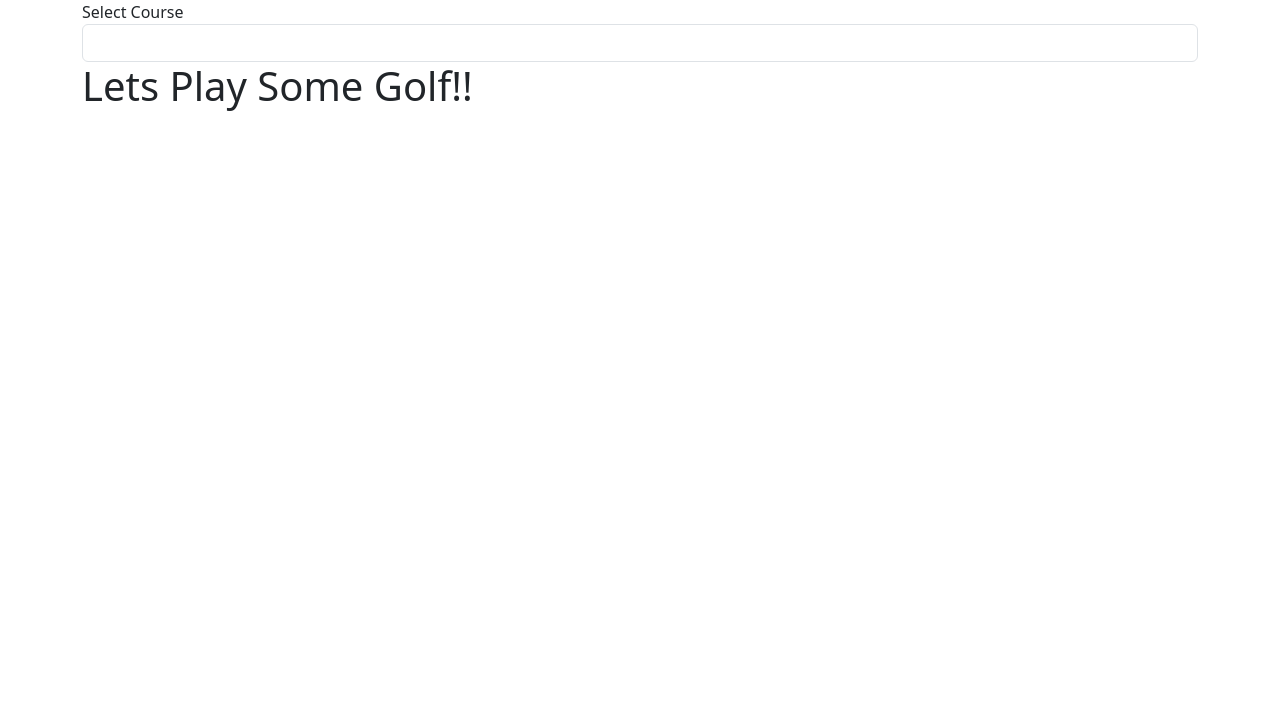
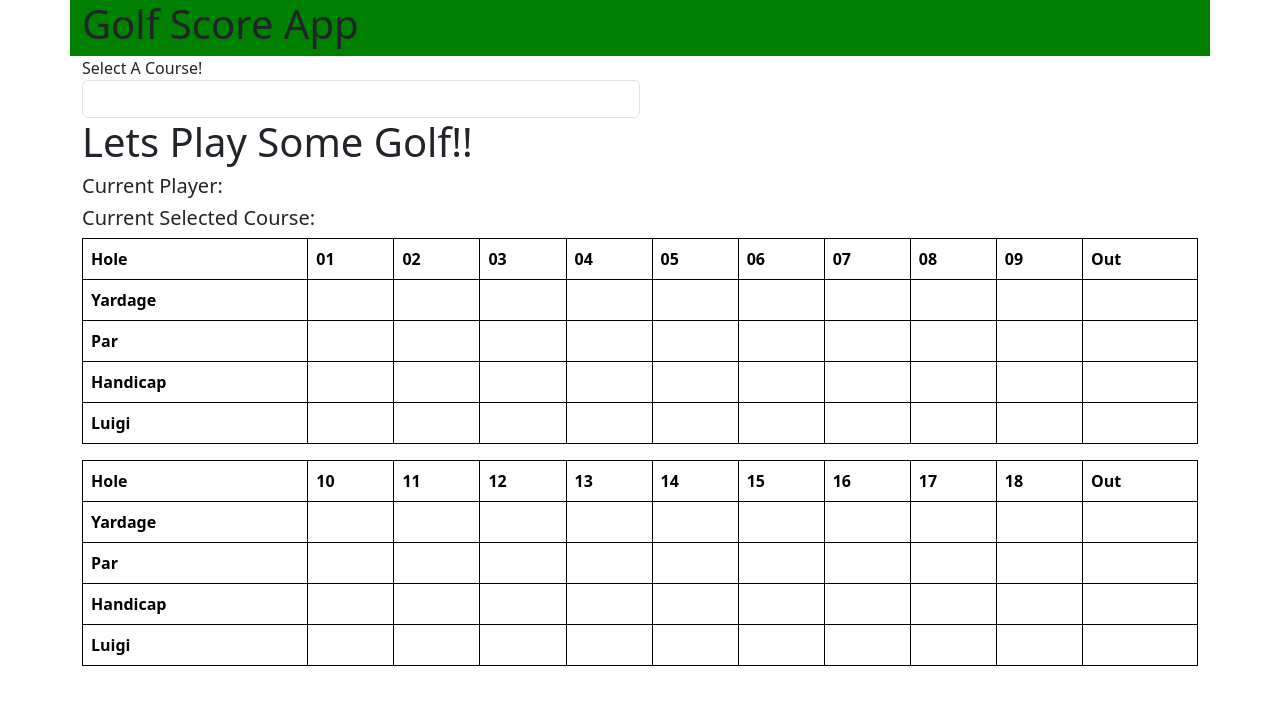
Before and after one commit to Wackyprogamer/2.P.2GolfScoreApp, a plain HTML site: page index.html in a window 1280 px wide. Drawn offline with nearby package versions, Linux system fonts and the light colour scheme.

Commit message:
added more html structure and will begin on styleing 10/13/2023 08:27:36

```diff
--- a/index.html
+++ b/index.html
@@ -12,16 +12,18 @@
 <body>
 
     <div class="container">
-        <div class="row">
+        <div class="row" style="background-color: green;">
             <!--Green Banner / Header-->
-            <div class="col-lg-12" id="header"></div>
+            <div class="col-lg-12" id="header">
+                <h1 id="headerCourse">Golf Score App</h1>
+            </div>
         </div>
         <!--Container holding golf course options -->
         <div class="row">
             <div class="col-lg-12">
                 <div id="options-container">
-                    <div class="form-group">
-                        <label for="course-select">Select Course</label>
+                    <div class="form-group col-lg-6">
+                        <label for="course-select">Select A Course!</label>
                         <select class="form-control" id="course-select"></select>
                     </div>
                 </div>
@@ -29,17 +31,160 @@
         </div>
         <!--div container holding the scorecard -- holding the two tables of holes-->
         <div class="row" id="scorecard-container">
-            <h1>Lets Play Some Golf!!
+            <h1>Lets Play Some Golf!!</h1>
             <!--Scorecard div itself-->
             <div class="col-lg-12" id="scorecard">
                 <!--Div containing the first 9 holes & Player Names-->
-                <div class="table-responsive">
-                    <table class="table table-bordered">
+                <div class="table-responsive" id="firstTable">
+                    <table class="table table-bordered" style="border-color: black;">
+                        <h5 id="playerID">Current Player: </h5>
+
+                        <h5 id="selectedCourse">Current Selected Course: </h5>
+                        <tr>
+                            <th>Hole</th>
+                            <th>01</th>
+                            <th>02</th>
+                            <th>03</th>
+                            <th>04</th>
+                            <th>05</th>
+                            <th>06</th>
+                            <th>07</th>
+                            <th>08</th>
+                            <th>09</th>
+                            <th>Out</th>
+                        </tr>
+
+                        <tr>
+                            <th>Yardage</th>
+                            <th></th>
+                            <th></th>
+                            <th></th>
+                            <th></th>
+                            <th></th>
+                            <th></th>
+                            <th></th>
+                            <th></th>
+                            <th></th>
+                            <th></th>
+                        </tr>
+
+                        <tr>
+                            <th>Par</th>
+                            <th></th>
+                            <th></th>
+                            <th></th>
+                            <th></th>
+                            <th></th>
+                            <th></th>
+                            <th></th>
+                            <th></th>
+                            <th></th>
+                            <th></th>
+                        </tr>
+
+                        <tr>
+                            <th>Handicap</th>
+                            <th></th>
+                            <th></th>
+                            <th></th>
+                            <th></th>
+                            <th></th>
+                            <th></th>
+                            <th></th>
+                            <th></th>
+                            <th></th>
+                            <th></th>
+                        </tr>
+
+                        <tr>
+                            <th>Luigi</th>
+                            <th></th>
+                            <th></th>
+                            <th></th>
+                            <th></th>
+                            <th></th>
+                            <th></th>
+                            <th></th>
+                            <th></th>
+                            <th></th>
+                            <th></th>
+                        </tr>
+
                     </table>
                 </div>
                 <!--Second Div containing the next holes up to 18 & Player Names-->
-                <div class="table-responsive">
-                    <table class="table table-bordered">
+                <div class="table-responsive" id="secondTable">
+                    <table class="table table-bordered" style="border-color: black;">
+                        <tr>
+                            <th>Hole</th>
+                            <th>10</th>
+                            <th>11</th>
+                            <th>12</th>
+                            <th>13</th>
+                            <th>14</th>
+                            <th>15</th>
+                            <th>16</th>
+                            <th>17</th>
+                            <th>18</th>
+                            <th>Out</th>
+                        </tr>
+
+                        <tr>
+                            <th>Yardage</th>
+                            <th></th>
+                            <th></th>
+                            <th></th>
+                            <th></th>
+                            <th></th>
+                            <th></th>
+                            <th></th>
+                            <th></th>
+                            <th></th>
+                            <th></th>
+                        </tr>
+
+                        <tr>
+                            <th>Par</th>
+                            <th></th>
+                            <th></th>
+                            <th></th>
+                            <th></th>
+                            <th></th>
+                            <th></th>
+                            <th></th>
+                            <th></th>
+                            <th></th>
+                            <th></th>
+                        </tr>
+
+                        <tr>
+                            <th>Handicap</th>
+                            <th></th>
+                            <th></th>
+                            <th></th>
+                            <th></th>
+                            <th></th>
+                            <th></th>
+                            <th></th>
+                            <th></th>
+                            <th></th>
+                            <th></th>
+                        </tr>
+
+                        <tr>
+                            <th>Luigi</th>
+                            <th></th>
+                            <th></th>
+                            <th></th>
+                            <th></th>
+                            <th></th>
+                            <th></th>
+                            <th></th>
+                            <th></th>
+                            <th></th>
+                            <th></th>
+                        </tr>
+
                     </table>
                 </div>
             </div>
```
